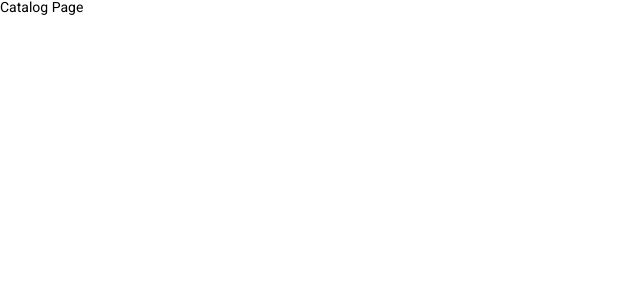
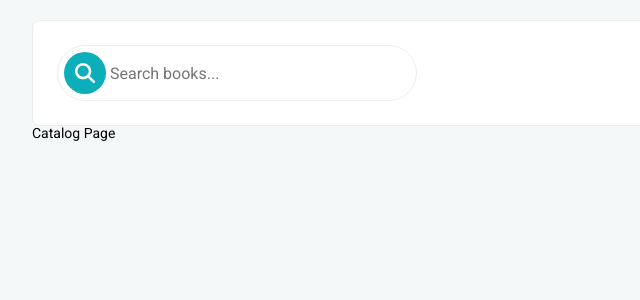
Before and after one commit to Sahak33/Books-App, a React (Create React App) app: page / in a window 1280 px wide. Shown: the top 300 px of the page, without its empty margins (0-640 px from the left). Built offline with nearby package versions, Linux system fonts and the light colour scheme.

Commit message:
add searchbar

```diff
--- a/src/pages/catalog/Catalog.scss
+++ b/src/pages/catalog/Catalog.scss
@@ -0,0 +1,14 @@
+@import "styles/variables.scss";
+
+.catalog {
+  max-width: 95vw;
+  height: 100vh;
+  margin: 0 auto;
+  &_searchbar {
+    margin-top: 20px;
+    background: $white;
+    padding: 24px;
+    border-radius: 8px;
+    border: 1px solid $grey-medium;
+  }
+}
--- a/src/pages/catalog/index.tsx
+++ b/src/pages/catalog/index.tsx
@@ -1,11 +1,15 @@
+import Search from "components/search";
 import "./Catalog.scss";
 
 const Catalog = () => {
-    return (
-        <div>
-            Catalog Page
-        </div>
-    )
-}
+  return (
+    <div className="catalog">
+      <div className="catalog_searchbar">
+        <Search />
+      </div>
+      Catalog Page
+    </div>
+  );
+};
 
-export default Catalog
+export default Catalog;
--- a/src/styles/index.scss
+++ b/src/styles/index.scss
@@ -1,7 +1,9 @@
 @import url("https://fonts.googleapis.com/css2?family=Roboto:wght@400;500&display=swap");
+@import "styles/variables.scss";
 
 body {
   font-family: "Roboto", sans-serif;
+  background: $grey-light;
 }
 
 * {
```
